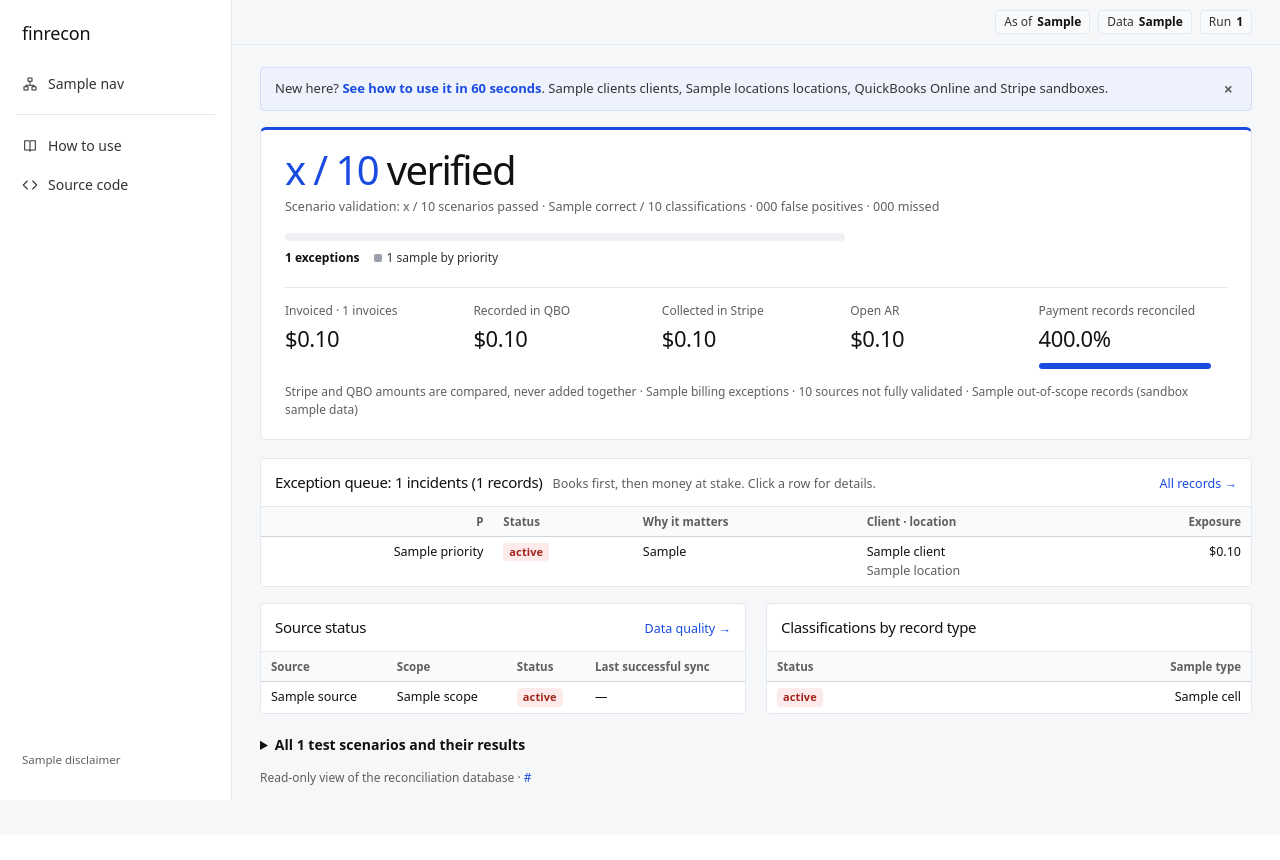
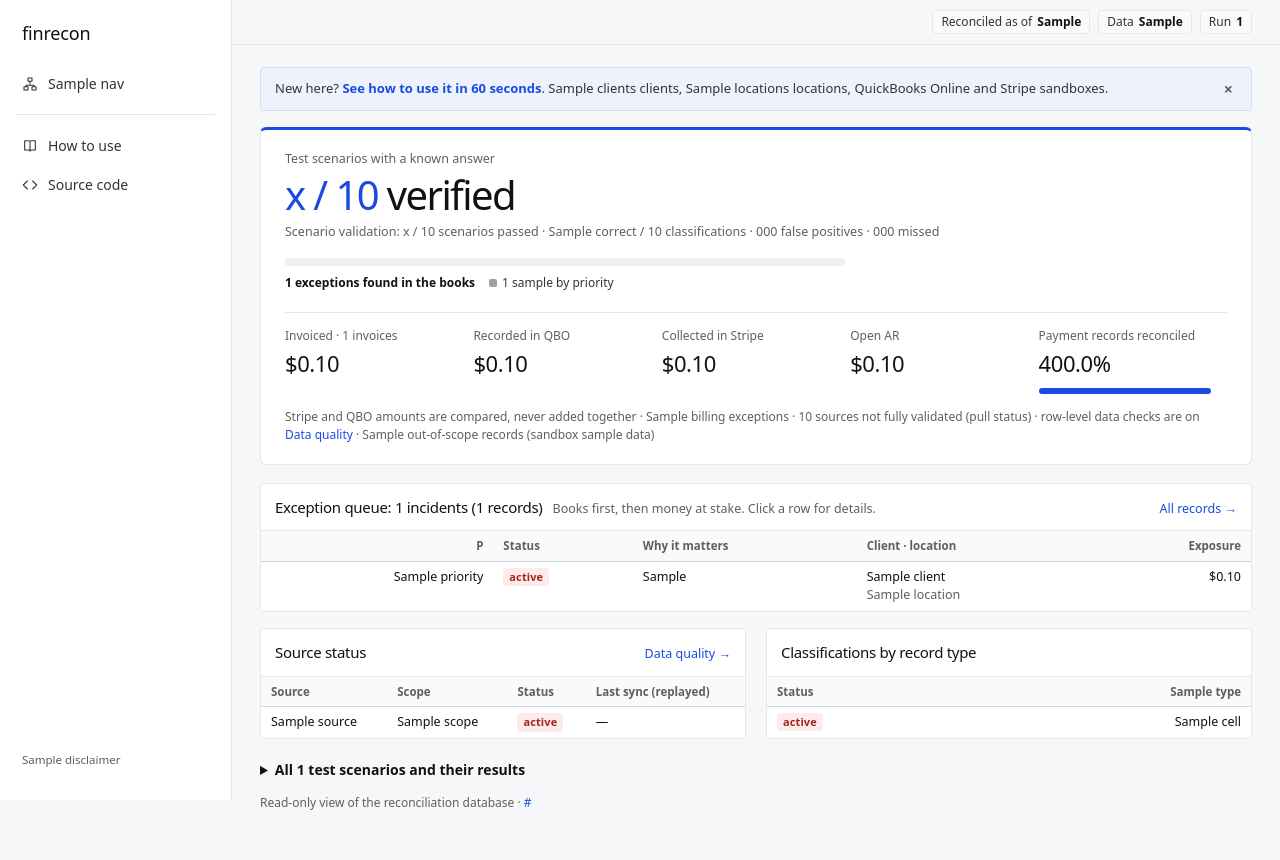
Before and after one commit to jjeong4335/finrecon, a Django app: template webapp/templates/webapp/overview.html in a window 1280 px wide. Before the commit the page ends 800 px from the top, so only its background shows below. Run offline with Django 5.2, Linux system fonts and the light colour scheme; the template is opened without the code that fills it: most values are stand-ins (such as "Sample title", 1, 10 or a date in 2020); some web fonts are replaced.

Commit message:
Clearer wording: guide headline matches results, label test scenarios vs exceptions vs data checks, replayed sync times

```diff
--- a/webapp/templates/webapp/base.html
+++ b/webapp/templates/webapp/base.html
@@ -127,7 +127,7 @@ tr.sel td{background:var(--acc-bg)!important}tr.pick{cursor:pointer}
 <div class="app-main">
 <div class="topbar"><button class="menu-btn" type="button" aria-label="Menu" onclick="document.body.classList.toggle('nav-open')">☰</button>
 <span class="title">{% block heading %}{% for name, label in nav %}{% if request.resolver_match.url_name == name %}{{ label }}{% endif %}{% endfor %}{% endblock %}</span>
-<span class="chip">As of <b>{{ as_of }}</b></span>{% if run %}<span class="chip">Data <b>{{ data_source }}</b></span><span class="chip">Run <b>{{ run.run_id }}</b></span>{% endif %}</div>
+<span class="chip">Reconciled as of <b>{{ as_of }}</b></span>{% if run %}<span class="chip">Data <b>{{ data_source }}</b></span><span class="chip">Run <b>{{ run.run_id }}</b></span>{% endif %}</div>
 <main id="content">
 {% block content %}{% endblock %}
 <footer>Read-only view of the reconciliation database · <a href="{{ github_url }}">{{ github_url }}</a></footer>
--- a/webapp/templates/webapp/data_quality.html
+++ b/webapp/templates/webapp/data_quality.html
@@ -4,7 +4,7 @@
 <h1>Data Quality & Pipeline Health</h1>
 <h2>Data status per source and location</h2>
 <p class="sub">ZERO_TRANSACTIONS is a complete answer of zero. NO_DATA, INCOMPLETE and STALE are never shown as $0, and a failed or partial pull never overwrites the last validated data.</p>
-<div class="wrap"><table><tr><th>Source</th><th>Scope</th><th>Status</th><th>Validated through</th><th>Last successful sync</th><th>Detail</th></tr>
+<div class="wrap"><table><tr><th>Source</th><th>Scope</th><th>Status</th><th>Validated through</th><th title="In the demo, syncs are replayed from the captured snapshot on the reconciliation timeline">Last sync (replayed)</th><th>Detail</th></tr>
 {% for d in status %}<tr><td>{{ d.source }}</td><td class="nw">{{ d.scope }}</td><td><span class="pill {{ d.status|pill }}">{{ d.status }}</span></td><td class="nw">{{ d.validated_through|default:"—" }}</td><td class="nw">{{ d.last_successful_sync|default:"—" }}</td><td>{{ d.detail }}</td></tr>{% endfor %}</table></div>
 
 <h2>Ingestion runs</h2>
@@ -14,6 +14,7 @@
 <p class="sub">records_expected comes from the source's own totals; it must equal records_received for a pull to load.</p>
 
 <h2>Failed validation checks ({{ failed|length }} of {{ findings|length }})</h2>
+<p class="sub">These are row-level checks inside the data that was loaded, separate from the pull status above: a source can be VALIDATED (every page arrived and totals agree) and still contain a record that fails a check, such as a payment whose allocations do not add up. The reconciliation then shows that record as an exception.</p>
 <div class="wrap"><table><tr><th>Source</th><th>Scope</th><th>Check</th><th>Severity</th><th>Detail</th></tr>
 {% for x in failed %}<tr><td>{{ x.source }}</td><td class="nw">{{ x.scope }}</td><td class="nw">{{ x.check_name }}</td><td><span class="pill {{ x.severity|pill }}">{{ x.severity }}</span></td><td>{{ x.detail }}</td></tr>{% empty %}<tr><td colspan="5">None.</td></tr>{% endfor %}</table></div>
 
--- a/webapp/templates/webapp/guide.html
+++ b/webapp/templates/webapp/guide.html
@@ -129,7 +129,7 @@ ul.rows { padding-left: 0; margin: 0; list-style: none; }
     <div class="wrap"><div class="hero-text">
       <div class="hero__c">
         <a class="pill" href="#proof"><span>{{ ev.scenarios_passed }} of {{ ev.scenarios_total }} checks pass</span><span class="muted">See the proof</span></a>
-        <h1 id="hero-h">Every Stripe payment, found in the books</h1>
+        <h1 id="hero-h">Trace Stripe payments in the books</h1>
         <p class="hero__lead">finrecon matches each Stripe payment to its QuickBooks record across {{ o.clients }} clients and {{ o.locations }} locations, then says in plain words why the other {{ queue.incident_count }} do not match.</p>
         <div class="btn-row"><a class="btn btn--primary" href="{% url 'overview' %}">Open the dashboard</a><a class="btn btn--secondary" href="#method">Read the method</a></div>
       </div>
--- a/webapp/templates/webapp/overview.html
+++ b/webapp/templates/webapp/overview.html
@@ -8,12 +8,13 @@
 <section class="band" aria-label="Summary">
  <div class="row1">
   <div>
+   <div class="cap" style="margin:0 0 6px">Test scenarios with a known answer</div>
    <div class="big"><em>{{ ev.scenarios_passed }} / {{ ev.scenarios_total }}</em> verified</div>
    <div class="cap">Scenario validation: {{ ev.scenarios_passed }} / {{ ev.scenarios_total }} scenarios passed · {{ ev.correct }} / {{ ev.items }} classifications · {{ ev.false_positive_exceptions }} false positives · {{ ev.missed_exceptions }} missed</div>
   </div>
   <div class="pri">
    <div class="dist" role="img" aria-label="{{ queue.incident_count }} exception incidents by priority">{% for p in by_priority %}<span style="width:{{ p.share }}%;background:{% if p.priority == 1 %}#d93636{% elif p.priority == 2 %}#e0901a{% else %}#9aa1ab{% endif %}"></span>{% endfor %}</div>
-   <div class="legend"><b style="font-weight:600;color:var(--ink)">{{ queue.incident_count }} exceptions</b>{% for p in by_priority %}<span><i style="background:{% if p.priority == 1 %}#d93636{% elif p.priority == 2 %}#e0901a{% else %}#9aa1ab{% endif %}"></i>{{ p.count }} {{ p.label|lower }}</span>{% endfor %}</div>
+   <div class="legend"><b style="font-weight:600;color:var(--ink)">{{ queue.incident_count }} exceptions found in the books</b>{% for p in by_priority %}<span><i style="background:{% if p.priority == 1 %}#d93636{% elif p.priority == 2 %}#e0901a{% else %}#9aa1ab{% endif %}"></i>{{ p.count }} {{ p.label|lower }}</span>{% endfor %}</div>
   </div>
  </div>
  <div class="money">
@@ -23,7 +24,7 @@
   <div><div class="l" title="Open AR is not an exception">Open AR</div><div class="v">{{ o.open_ar_cents|money }}</div></div>
   <div><div class="l">Payment records reconciled</div><div class="v">{{ o.match_rate|pct }}</div><div class="track"><i style="width:{% widthratio o.match_rate 1 100 %}%"></i></div></div>
  </div>
- <div class="foot">Stripe and QBO amounts are compared, never added together · {{ o.billing_issues }} billing exceptions · {{ o.data_issues }} sources not fully validated{% if o.out_of_scope_records %} · {{ o.out_of_scope_records }} out-of-scope records (sandbox sample data){% endif %}</div>
+ <div class="foot">Stripe and QBO amounts are compared, never added together · {{ o.billing_issues }} billing exceptions · {{ o.data_issues }} sources not fully validated (pull status) · row-level data checks are on <a href="{% url 'data_quality' %}">Data quality</a>{% if o.out_of_scope_records %} · {{ o.out_of_scope_records }} out-of-scope records (sandbox sample data){% endif %}</div>
 </section>
 
 <div class="split">
@@ -50,7 +51,7 @@
 
 <div class="grid2" style="margin-top:16px">
  <section class="card"><div class="hd"><h2>Source status</h2><a style="margin-left:auto;font-size:12.5px" href="{% url 'data_quality' %}">Data quality →</a></div>
-  <div class="wrap" style="max-height:340px"><table><thead><tr><th>Source</th><th>Scope</th><th>Status</th><th>Last successful sync</th></tr></thead><tbody>
+  <div class="wrap" style="max-height:340px"><table><thead><tr><th>Source</th><th>Scope</th><th>Status</th><th title="In the demo, syncs are replayed from the captured snapshot on the reconciliation timeline">Last sync (replayed)</th></tr></thead><tbody>
   {% for d in data_status %}<tr><td>{{ d.source }}</td><td class="nw">{{ d.scope }}</td><td><span class="pill {{ d.status|pill }}">{{ d.status }}</span></td><td class="nw">{{ d.last_successful_sync|default:"—" }}</td></tr>{% endfor %}</tbody></table></div></section>
  <section class="card"><div class="hd"><h2>Classifications by record type</h2></div>
   <div class="wrap" style="max-height:340px"><table><thead><tr><th>Status</th>{% for t in types %}<th class="n">{{ t }}</th>{% endfor %}</tr></thead><tbody>
```
